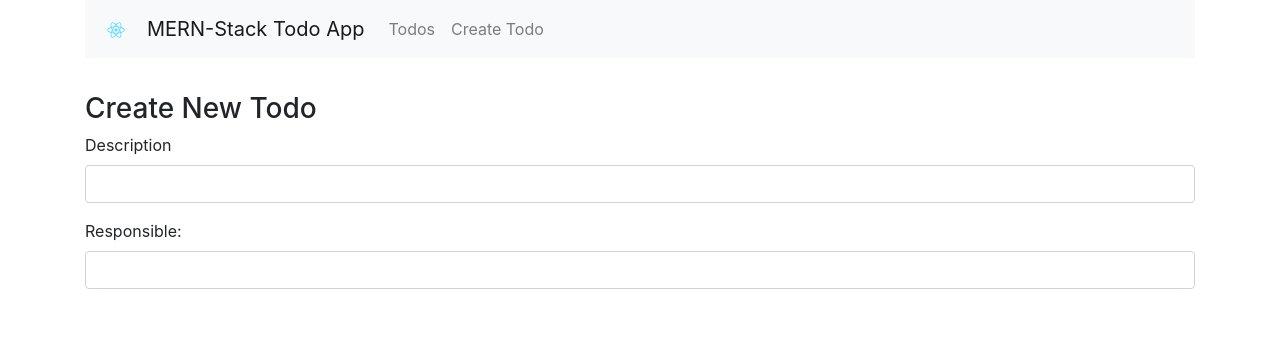
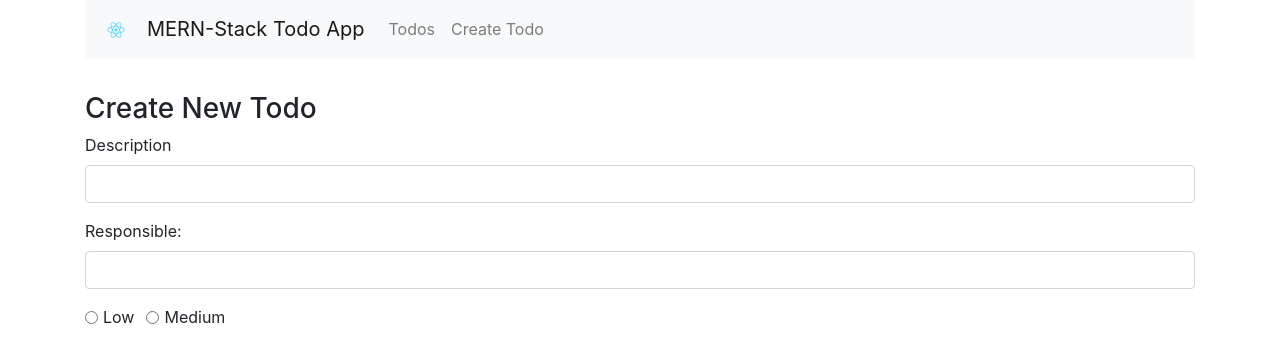
Before and after one commit to JonathanLemman/mern-todo-app, a React (Create React App) app: page /create in a window 1280 px wide. Shown: the top 362 px of the page. Built offline with nearby package versions, Linux system fonts and the light colour scheme.

Commit message:
added two radio buttons

```diff
--- a/src/components/create-todo.js
+++ b/src/components/create-todo.js
@@ -73,7 +73,26 @@ export default class CreateTodo extends Component {
                     </div>
                     <div className="form-group">
                         <div className="form-check form-check-inline">
-
+                            <input  className="form-check-input"
+                                    type="radio"
+                                    name="priorityOptions"
+                                    id="priorityLow"
+                                    value="Low"
+                                    checked={this.state.todo_priority === 'Low'}
+                                    onChange={this.onChangeTodoPriority}
+                            />
+                            <label className="form-check-label">Low</label>
+                        </div>
+                        <div className="form-check form-check-inline">
+                            <input  className="form-check-input"
+                                    type="radio"
+                                    name="priorityOptions"
+                                    id="priorityMedium"
+                                    value="Medium"
+                                    checked={this.state.todo_priority === 'Medium'}
+                                    onChange={this.onChangeTodoPriority}
+                            />
+                            <label className="form-check-label">Medium</label>
                         </div>
                     </div>
                 </form>
```
